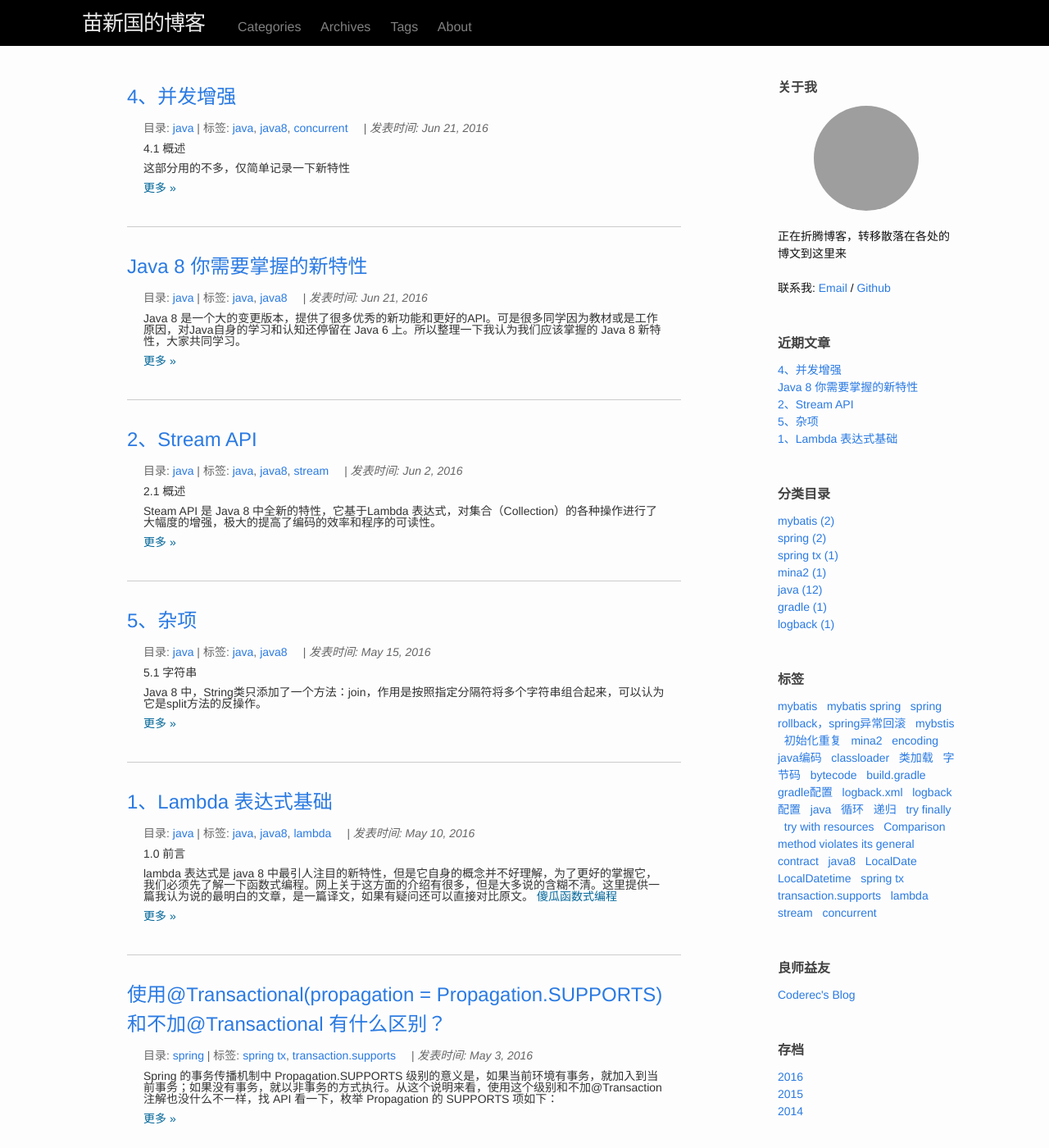
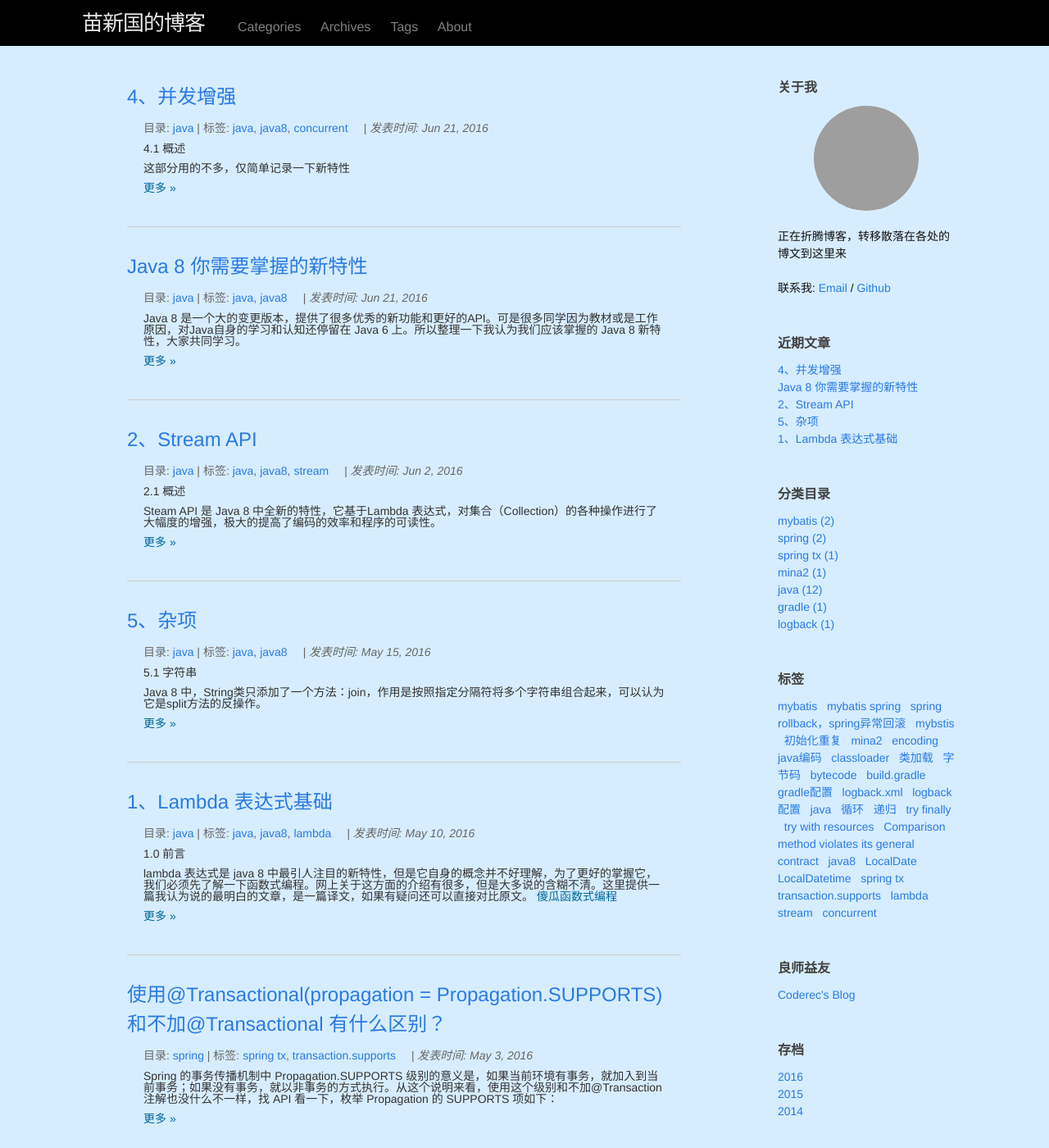
Before and after one commit to miaoxinguo/miaoxinguo.github.io, a Jekyll site: the page built from index.html, in a window 1280 px wide and 1400 px high. Shown: the whole window at 82% size. Built offline with Jekyll 4.4.1, drawn with Linux system fonts in a browser that asks for light colours; the list of posts is cut into pages by our own code; grey boxes are pictures that could not be loaded.

Commit message:
change background color

```diff
--- a/css/main.scss
+++ b/css/main.scss
@@ -17,7 +17,8 @@ $spacing-unit:     20px;
 
 $text-color:       #111;
 $nav-text-color:   grey;
-$background-color: #fdfdfd;
+// $background-color: #fdfdfd;
+$background-color: #D6EDFF;
 $brand-color:      #2a7ae2;
 
 $grey-color:       #828282;
```
